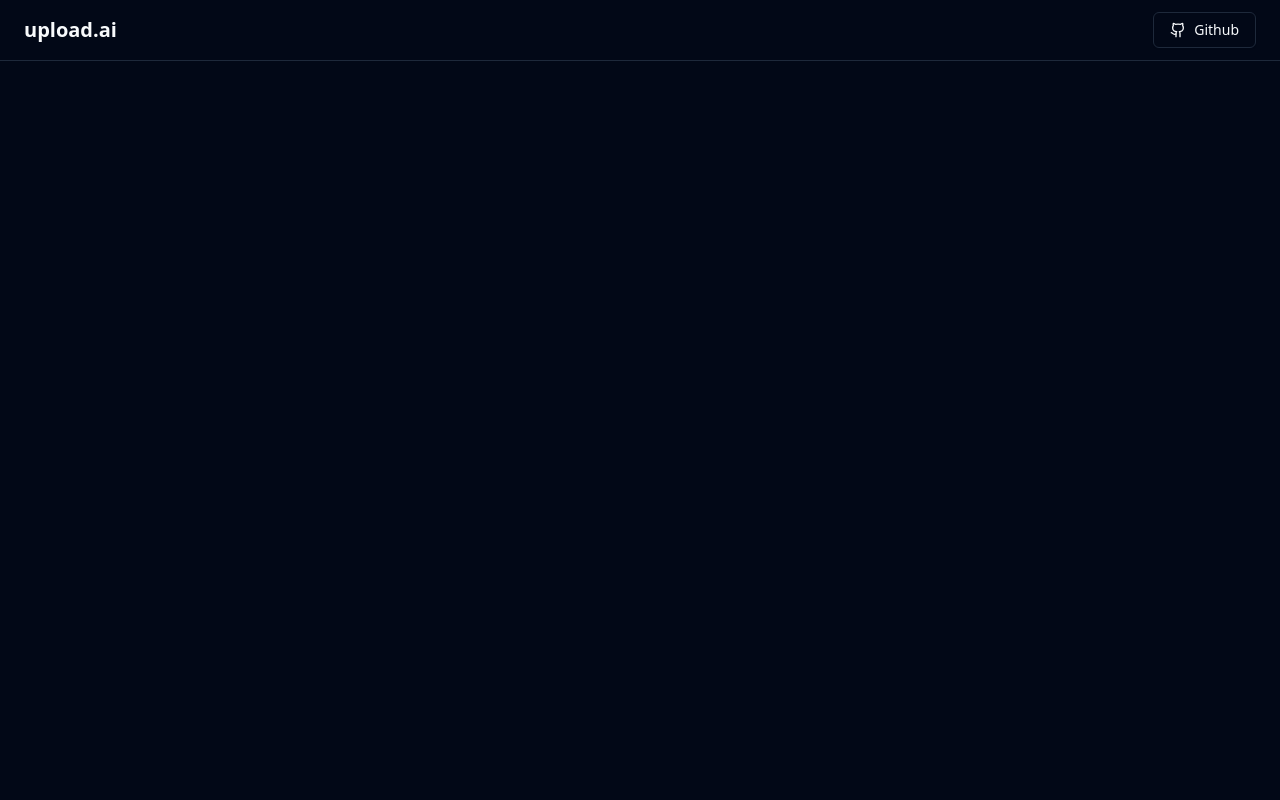
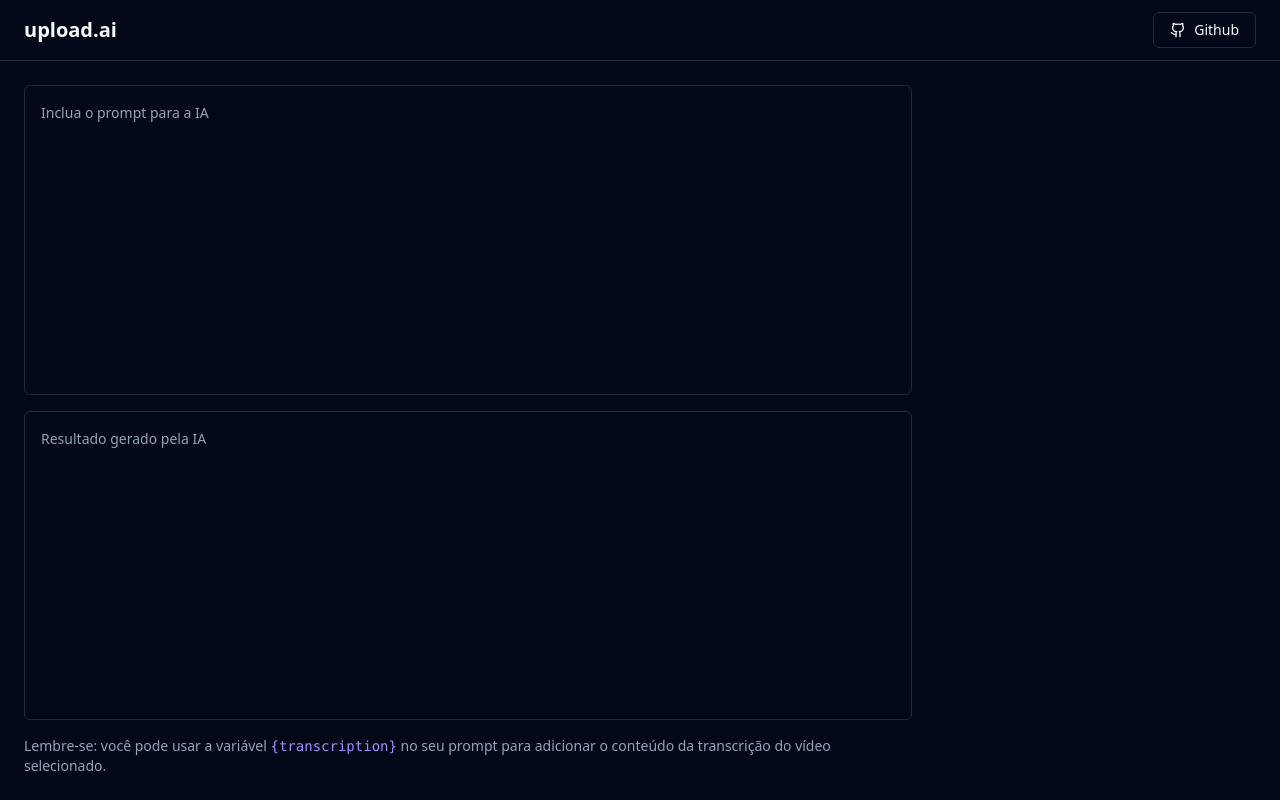
Before and after one commit to brunoseifert/UPLOAD-AI-FRONT, a React (Vite) app: page / in a window 1280 px wide. Built offline with nearby package versions, Linux system fonts and the light colour scheme.

Commit message:
feat:textarea

```diff
--- a/src/App.tsx
+++ b/src/App.tsx
@@ -1,5 +1,7 @@
 import { Github } from "lucide-react";
 import { Button } from "./components/ui/button";
+import { Separator } from "./components/ui/separator";
+import { Textarea } from "./components/ui/textarea";
 
 export function App() {
   return (
@@ -14,6 +16,30 @@ export function App() {
           </Button>
         </div>
       </div>
+
+      <main className="flex-1 p-6 flex gap-6">
+        <div className="flex flex-col flex-1 gap-4">
+          <div className="grid grid-rows-2 gap-4 flex-1">
+            <Textarea
+              className="resize-none p-4 leading-relaxed"
+              placeholder="Inclua o prompt para a IA"
+            />
+            <Textarea
+              className="resize-none p-4 leading-relaxed"
+              placeholder="Resultado gerado pela IA"
+              readOnly
+            />
+          </div>
+
+          <p className="text-sm text-muted-foreground">
+            Lembre-se: você pode usar a variável{" "}
+            <code className="text-violet-400">{"{transcription}"}</code> no seu
+            prompt para adicionar o conteúdo da transcrição do vídeo
+            selecionado.
+          </p>
+        </div>
+        <aside className="w-80"></aside>
+      </main>
     </div>
   );
 }
--- /dev/null
+++ b/src/components/ui/textarea.tsx
@@ -0,0 +1,24 @@
+import * as React from "react"
+
+import { cn } from "@/lib/utils"
+
+export interface TextareaProps
+  extends React.TextareaHTMLAttributes<HTMLTextAreaElement> {}
+
+const Textarea = React.forwardRef<HTMLTextAreaElement, TextareaProps>(
+  ({ className, ...props }, ref) => {
+    return (
+      <textarea
+        className={cn(
+          "flex min-h-[60px] w-full rounded-md border border-input bg-transparent px-3 py-2 text-sm shadow-sm placeholder:text-muted-foreground focus-visible:outline-none focus-visible:ring-1 focus-visible:ring-ring disabled:cursor-not-allowed disabled:opacity-50",
+          className
+        )}
+        ref={ref}
+        {...props}
+      />
+    )
+  }
+)
+Textarea.displayName = "Textarea"
+
+export { Textarea }
```
